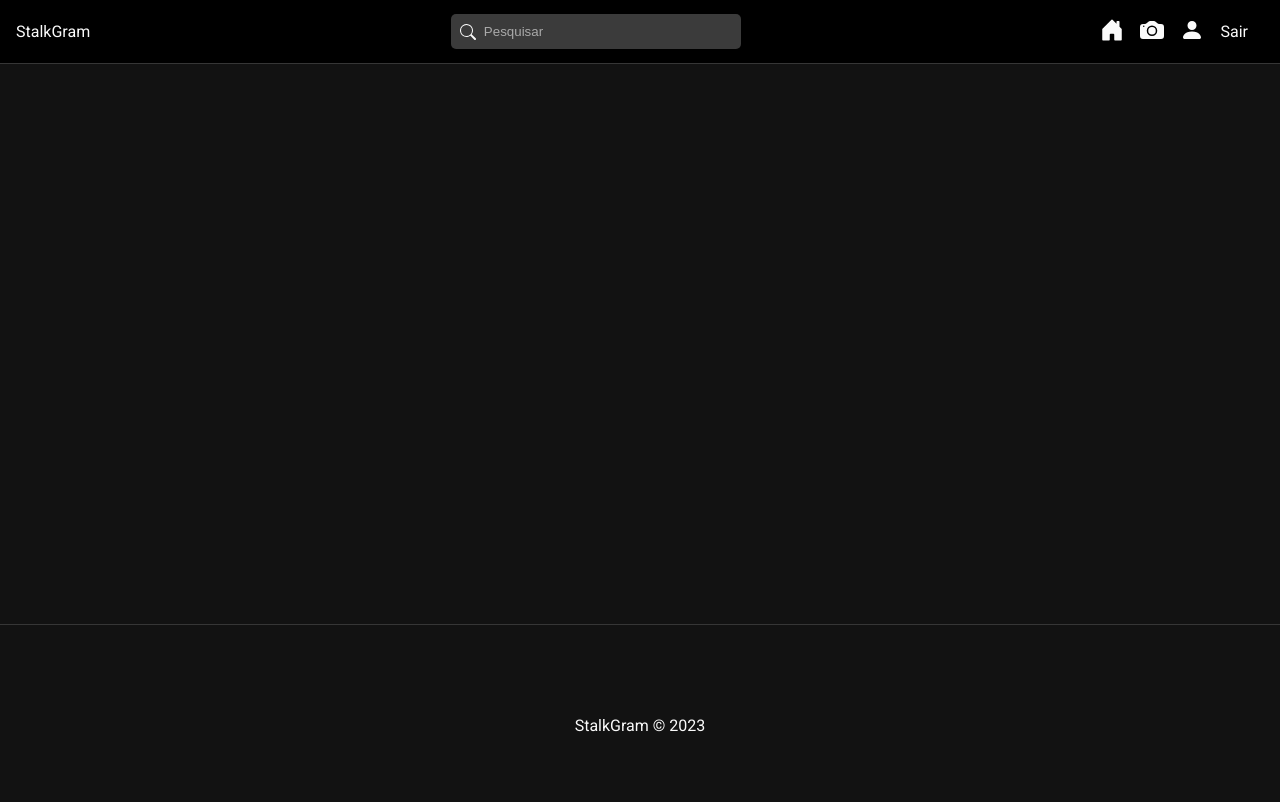
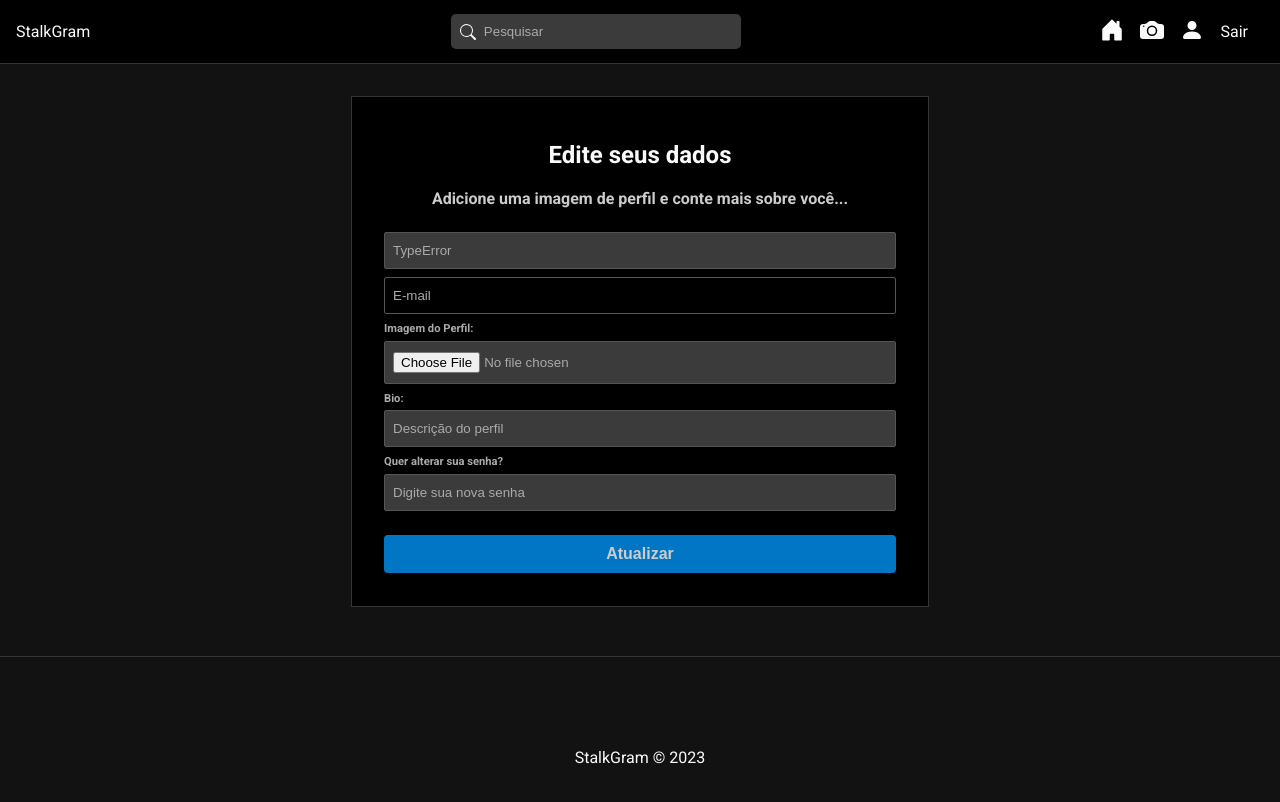
Before and after one commit to renatoalvesrdev/StalkGram, a React (Create React App) app in the folder frontend/: page /profile in a window 1280 px wide. Shown: the top 802 px of the page. Built offline with nearby package versions, Linux system fonts and the light colour scheme; no server answers; sample sign-in values are in the browser's storage.

Commit message:
Creation of the profile editing page and updating data.

```diff
--- a/frontend/src/App.js
+++ b/frontend/src/App.js
@@ -13,7 +13,8 @@
 //pages
 import Home from './pages/Home/Home'
 import Login from './pages/Auth/Login'
-import Register from './pages/Auth/Register';
+import Register from './pages/Auth/Register'
+import EditProfile from './pages/EditProfile/EditProfile'
 
 function App() {
   const {auth, loading} = useAuth()
@@ -33,6 +34,10 @@
               element={auth ? <Home /> : <Navigate to="/login" />}
             />
             <Route
+              path="/profile"
+              element={auth ? <EditProfile /> : <Navigate to="/login" />}
+            />
+            <Route
               path="/login"
               element={!auth ? <Login /> : <Navigate to="/" />}
             />
--- /dev/null
+++ b/frontend/src/pages/EditProfile/EditProfile.css
@@ -0,0 +1,20 @@
+#edit-profile {
+    border: 1px solid #363636;
+    background-color: #000;
+    padding: 1.5em 2em;
+    max-width: 40%;
+    margin: 2em auto;
+    text-align: center;
+}
+
+.subtitle {
+    color: #ccc;
+}
+
+.profile-image {
+    width: 150px;
+    height: 150px;
+    border-radius: 50%;
+    margin-bottom: 1em;
+
+}
--- /dev/null
+++ b/frontend/src/pages/EditProfile/EditProfile.js
@@ -0,0 +1,140 @@
+import './EditProfile.css'
+
+import {uploads} from '../../utils/config'
+
+//hooks
+import {useEffect, useState} from 'react'
+import {useSelector, useDispatch} from 'react-redux'
+
+//redux
+import {profile, updateProfile, resetMessage} from '../../slices/userSlice'
+
+//components
+import Message from "../../components/Message"
+
+const EditProfile = () => {
+    const dispatch = useDispatch()
+
+    const {user, message, error, loading} = useSelector((state) => state.user)
+
+    //states
+
+    const [name, setName] = useState("")
+    const [email, setEmail] = useState("")
+    const [password, setPassword] = useState("")
+    const [profileImage, setProfileImage] = useState("")
+    const [bio, setBio] = useState("")
+    const [previewImage, setPreviewImage] = useState("")
+
+    // Load user data
+    useEffect(() => {
+        dispatch(profile())
+    }, [dispatch])
+
+    // Fill form with user data
+    useEffect(() => {
+
+        if(user) {
+            setName(user.name)
+            setEmail(user.email)
+            setBio(user.bio)
+        }
+    }, [user])
+
+    const handleSubmit = async (e) => {
+        e.preventDefault()
+
+        // gather user data froms states
+        const userData = {
+            name
+        }
+
+        if(profileImage) {
+            userData.profileImage = profileImage
+        }
+
+        if(bio) {
+            userData.bio = bio
+        }
+
+        if(password) {
+            userData.password = password
+        }
+
+        // build form data
+        const userFormData = Object.keys(userData)
+          .reduce((formData, key) => {
+            formData.append(key, userData[key]);
+            return formData;
+        }, new FormData());
+        await dispatch(updateProfile(userFormData));
+
+        setTimeout(() => {
+            dispatch(resetMessage())
+        }, 2000)
+    }
+
+    const handleFile = (e) => {
+        // image preview
+        const image = e.target.files[0]
+
+        setPreviewImage(image)
+
+        //update image state
+        setProfileImage(image)
+    }
+
+  return (
+    <div id="edit-profile" >
+        <h2>Edite seus dados</h2>
+        <p className="subtitle">Adicione uma imagem de perfil e conte mais sobre você...</p>
+        {(user.profileImage || previewImage) && (
+            <img className='profile-image'
+                src={
+                    previewImage
+                    ? URL.createObjectURL(previewImage)
+                    : `${uploads}/users/${user.profileImage}`
+                }
+                alt={user.name}
+            />
+        )}
+        <form onSubmit={handleSubmit}>
+            <input type="text"
+                placeholder='Nome'
+                onChange={(e) => setName(e.target.value)}
+                value={name || ""}
+                />
+            <input type="email"
+                placeholder='E-mail'
+                disabled
+                value={email || ""}/>
+            <label>
+                <span>Imagem do Perfil:</span>
+                <input type="file" onChange={handleFile} />
+            </label>
+            <label>
+                <span>Bio:</span>
+                <input type="text"
+                    placeholder='Descrição do perfil'
+                    onChange={(e) => setBio(e.target.value)}
+                    value={bio || ""}
+                    />
+            </label>
+            <label>
+                <span>Quer alterar sua senha?</span>
+                <input type="password"
+                    placeholder='Digite sua nova senha'
+                    onChange={(e) => setPassword(e.target.value)}
+                    value={password || ""}
+                    />
+            </label>
+            {!loading && <input type="submit" value="Atualizar"/>}
+            {loading && <input type="submit" value="Aguarde..." disabled />}
+            {error && <Message msg={error} type="error"/>}
+            {message && <Message msg={message} type="success"/> }
+        </form>
+    </div>
+  )
+}
+
+export default EditProfile
--- /dev/null
+++ b/frontend/src/services/userService.js
@@ -0,0 +1,41 @@
+import  {api, requestConfig} from '../utils/config'
+
+// Get user details
+const profile = async(data, token) => {
+    const config = requestConfig("GET", data, token)
+
+    try {
+        const res = await fetch(api + "/users/profile", config)
+            .then((res) => res.json())
+            .catch((err) => err)
+
+        return res
+    } catch (error) {
+        console.log(error)
+    }
+}
+
+//Update user details
+const updateProfile = async(data, token) => {
+
+    const config = requestConfig("PUT", data, token, true)
+
+    try {
+
+        const res = await fetch(api + "/users", config)
+            .then((res) => res.json())
+            .catch((err) => err)
+
+        return res
+    } catch (error) {
+        console.log(error)
+    }
+
+}
+
+const userService = {
+    profile,
+    updateProfile
+}
+
+export default userService
--- /dev/null
+++ b/frontend/src/slices/userSlice.js
@@ -0,0 +1,84 @@
+import {createSlice, createAsyncThunk} from '@reduxjs/toolkit'
+import userService from '../services/userService'
+
+const initialState = {
+    user: {},
+    error: false,
+    success: false,
+    loading: false,
+    message: null
+}
+
+//Get user details
+export const profile = createAsyncThunk(
+    "user/profile",
+    async (user, thunkAPI) => {
+
+        const token = thunkAPI.getState().auth.user.token
+
+        const data = await userService.profile(user, token)
+
+        return data
+    }
+)
+
+// Update users details
+export const updateProfile = createAsyncThunk(
+    "user/update",
+    async (user, thunkAPI) => {
+
+        const token = thunkAPI.getState().auth.user.token
+
+        const data = await userService.updateProfile(user, token)
+
+        //check for errors
+        if(data.errors) {
+            return thunkAPI.rejectWithValue(data.errors[0])
+        }
+
+        return data
+    }
+)
+
+export const userSlice = createSlice({
+    name: "user",
+    initialState,
+    reducers: {
+        resetMessage: (state) => {
+            state.message = null
+        },
+    },
+
+    extraReducers: (builder) => {
+        builder
+            .addCase(profile.pending, (state) => {
+                state.loading = true
+                state.error = false
+            })
+            .addCase(profile.fulfilled, (state, action) => {
+                state.loading = false
+                state.success = true
+                state.error = null
+                state.user = action.payload
+            })
+            .addCase(updateProfile.pending, (state) => {
+                state.loading = true
+                state.error = false
+            })
+            .addCase(updateProfile.fulfilled, (state, action) => {
+                state.loading = false
+                state.success = true
+                state.error = null
+                state.user = action.payload
+                state.message = "Usuário atualizado com sucesso!"
+            })
+            .addCase(updateProfile.rejected, (state, action) => {
+                state.loading = false
+                state.error = action.payload
+                state.user = {}
+            })
+    },
+})
+
+export const {resetMessage} = userSlice.actions
+export default userSlice.reducer
--- a/frontend/src/store.js
+++ b/frontend/src/store.js
@@ -2,9 +2,11 @@
 
 //slice
 import authReducer from './slices/authSlice'
+import userReducer from './slices/userSlice'
 
 export const store = configureStore({
     reducer: {
         auth: authReducer,
+        user: userReducer,
     },
 })
```
Also changed, not shown: 1 other file (tests, documents, lock files or other folders).
